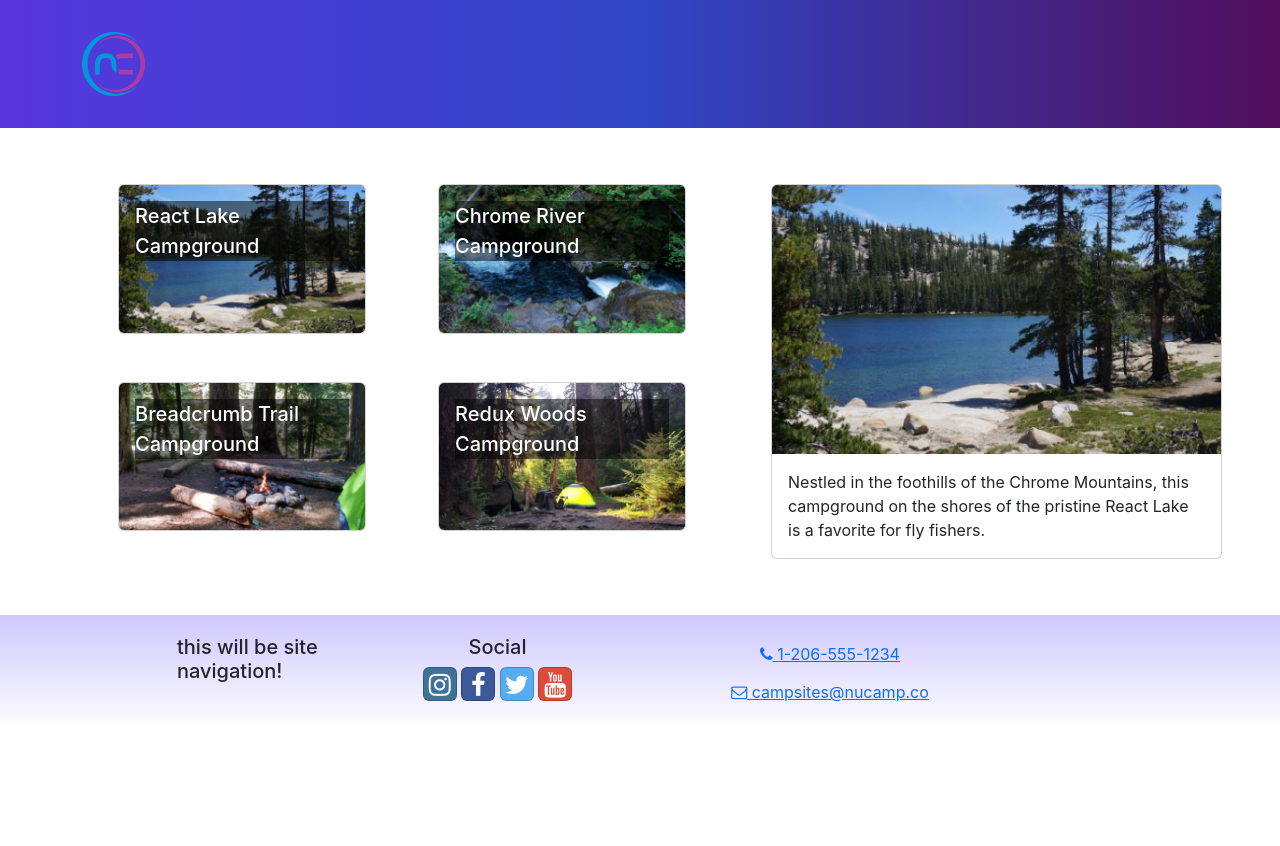
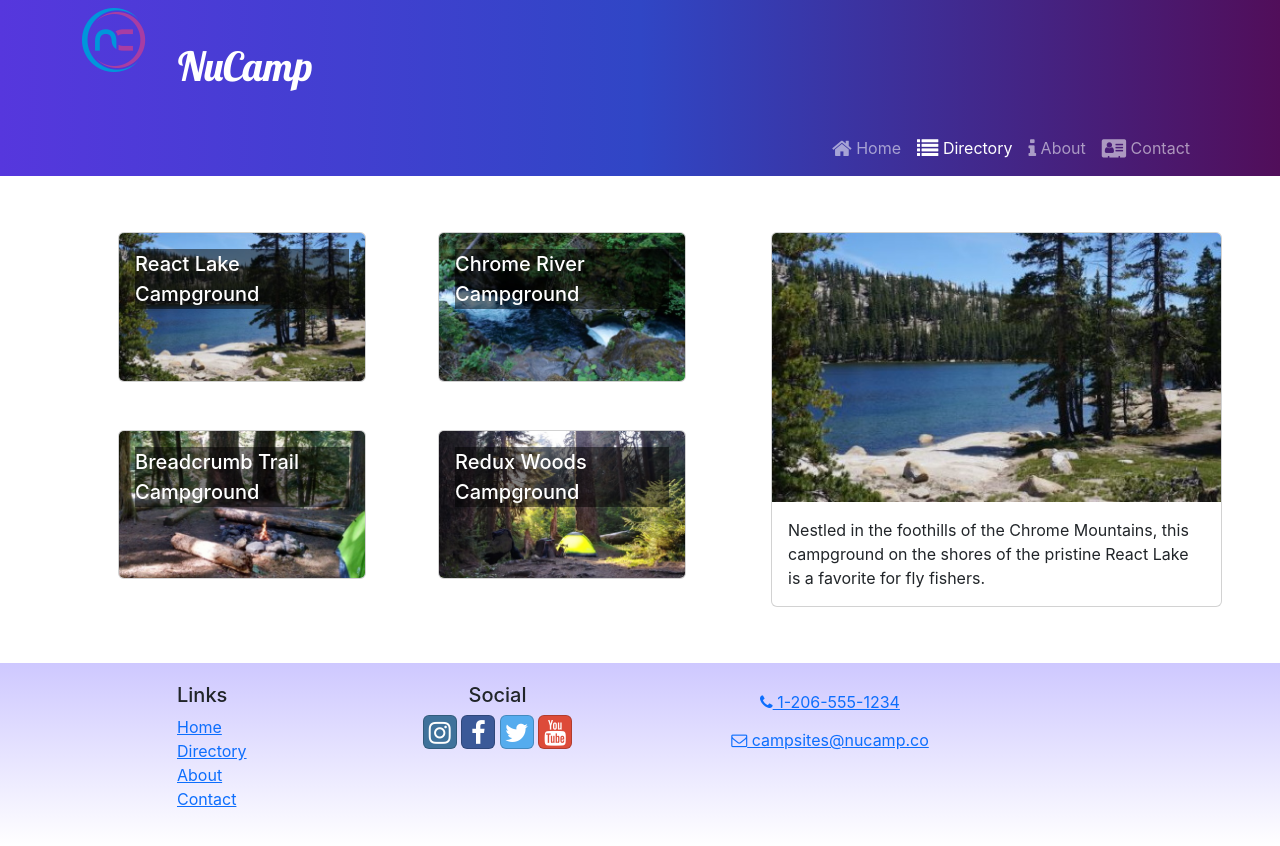
Before and after one commit to YoniYo12/React-Nucampsite, a React (Create React App) app: page /directory in a window 1280 px wide. Before the commit the page ends 800 px from the top, so only its background shows below. Built offline with nearby package versions, Linux system fonts and the light colour scheme.

Commit message:
Header and Footer

```diff
--- a/src/components/Footer.js
+++ b/src/components/Footer.js
@@ -1,4 +1,5 @@
 import {Container,Row,Col} from 'reactstrap';
+import { Link } from 'react-router-dom';
 
 
 const Footer = ()=>{
@@ -7,7 +8,21 @@
             <Container>
                 <Row>
                     <Col xs={{ size: 4, offset: 1 }} sm='2'>
-                    <h5>this will be site navigation!</h5>
+                    <h5>Links</h5>
+                    <ul className='list-unstyled'>
+                        <li>
+                             <Link to='/'>Home</Link>
+                        </li>
+                        <li>
+                             <Link to='/directory'>Directory</Link>
+                        </li>
+                        <li>
+                             <Link to='/about'>About</Link>
+                        </li>
+                        <li>
+                             <Link to='/contact'>Contact</Link>
+                        </li>
+                    </ul>
                     </Col>
                     <Col xs='6' sm='3' className='text-center'>
                     <h5>Social</h5>
--- a/src/components/Header.js
+++ b/src/components/Header.js
@@ -1,14 +1,44 @@
-import {Container,Navbar, NavbarBrand} from 'reactstrap';
+import {Collapse,NavbarToggler, Nav,NavItem,Container,Navbar, NavbarBrand} from 'reactstrap';
 import NucampLogo from '../app/assets/img/logo.png'
+import { useState } from 'react';
+import { NavLink } from 'react-router-dom';
 
 
 const Header=()=>{
+    const [menuOpen, setMenuOpen] = useState(false);
     return(
         <Navbar dark color='primary' sticky='top' expand='md'>
                <Container>
-                    <NavbarBrand href='/'>
-                        <img src={NucampLogo} alt='nucamp logo' />
+                    <NavbarBrand className='ms-5' href='/' >
+                        <img className = 'float-start' src={NucampLogo} alt='nucamp logo' />
+                        <h1 className='mt-1'>NuCamp</h1>
                     </NavbarBrand>
+                    <NavbarToggler onClick={()=>setMenuOpen(!menuOpen)}>
+                    </NavbarToggler>
+                    <Collapse  isOpen={menuOpen} navbar>
+                        <Nav className='ms-auto' navbar>
+                            <NavItem>
+                                <NavLink className='nav-link' to='/'>
+                                    <i className='fa fa-home fa-lg' /> Home
+                                </NavLink>
+                            </NavItem>
+                            <NavItem>
+                                <NavLink className='nav-link' to='/directory'>
+                                    <i className='fa fa-list fa-lg' /> Directory
+                                </NavLink>
+                            </NavItem>
+                            <NavItem>
+                                <NavLink className='nav-link' to='/about'>
+                                    <i className='fa fa-info fa-lg' /> About
+                                </NavLink>
+                            </NavItem>
+                            <NavItem>
+                                <NavLink className='nav-link' to='/contact'>
+                                    <i className='fa fa-address-card fa-lg' /> Contact
+                                </NavLink>
+                            </NavItem>
+                        </Nav>
+                    </Collapse>
                 </Container>
             </Navbar>
     )
```
